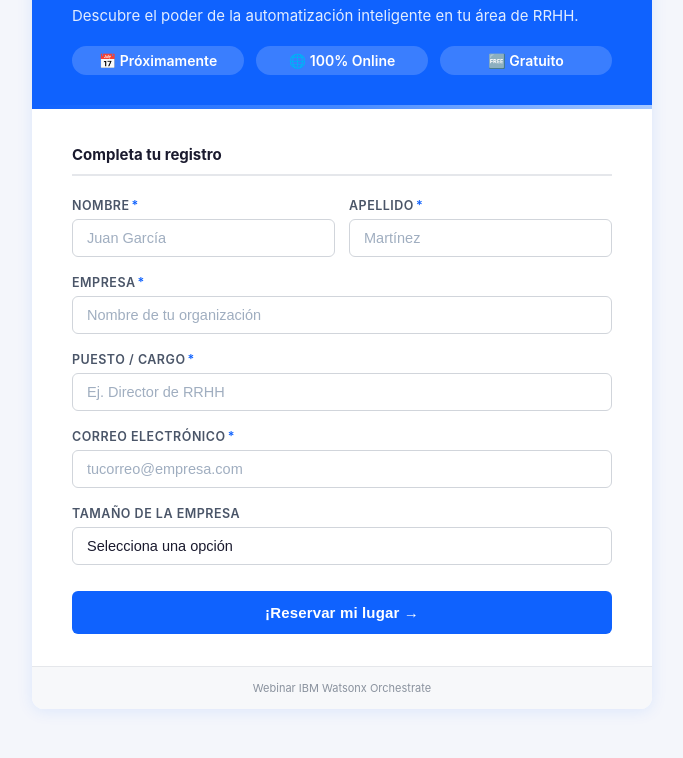
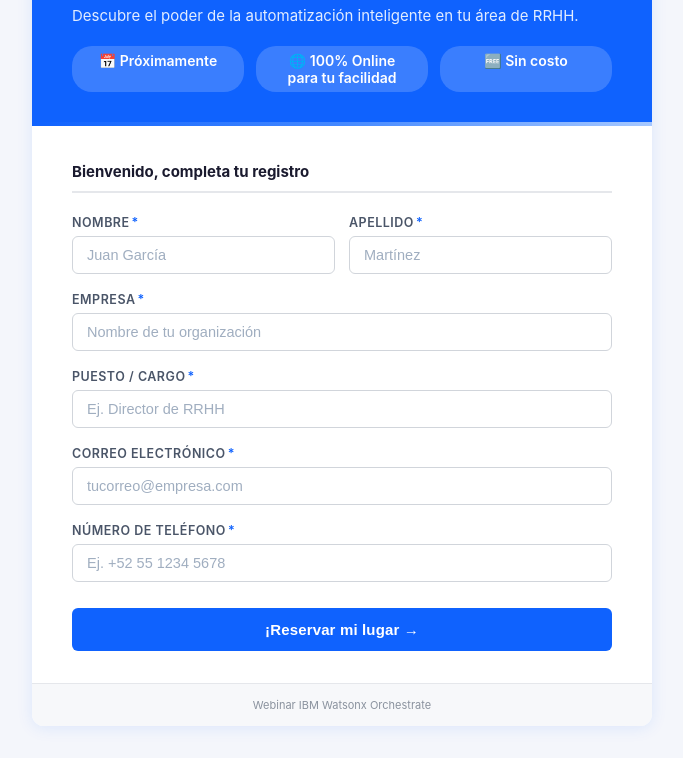
Before and after one commit to integssoft-webinar-2026/webinar-watsonx, a plain HTML site: page index.html in a window 1280 px wide. Shown: the part 178-936 px from the top of the page, without its empty margins (298-981 px from the left). Drawn offline with Linux system fonts and the light colour scheme.

Commit message:
Add files via upload

```diff
--- a/index.html
+++ b/index.html
@@ -277,15 +277,15 @@
     <p>Descubre el poder de la automatización inteligente en tu área de RRHH.</p>
     <div class="event-meta">
       <span class="pill">📅 Próximamente</span>
-      <span class="pill">🌐 100% Online</span>
-      <span class="pill">🆓 Gratuito</span>
+      <span class="pill">🌐 100% Online para tu facilidad</span>
+      <span class="pill">🆓 Sin costo</span>
     </div>
   </div>
 
   <div class="accent-bar"></div>
 
   <div class="card-body">
-    <h2>Completa tu registro</h2>
+    <h2>Bienvenido, completa tu registro</h2>
 
     <form
       action="https://docs.google.com/forms/d/e/1FAIpQLSem8BUJObUkt5QeyO_pf8Pd2z2h0EG2Esg5ODC_CSEi6SrPAA/formResponse"
@@ -320,14 +320,8 @@
       </div>
 
       <div class="form-group">
-        <label for="tamano">Tamaño de la empresa</label>
-        <select id="tamano" name="entry.1288611189">
-          <option value="" disabled selected>Selecciona una opción</option>
-          <option value="1-50">1 – 50 empleados</option>
-          <option value="51-200">51 – 200 empleados</option>
-          <option value="201-1000">201 – 1,000 empleados</option>
-          <option value="1000+">Más de 1,000 empleados</option>
-        </select>
+        <label for="telefono">Número de teléfono<span class="req">*</span></label>
+        <input type="tel" id="telefono" name="entry.1288611189" placeholder="Ej. +52 55 1234 5678" required />
       </div>
 
       <button type="submit" class="btn">¡Reservar mi lugar →</button>
```
